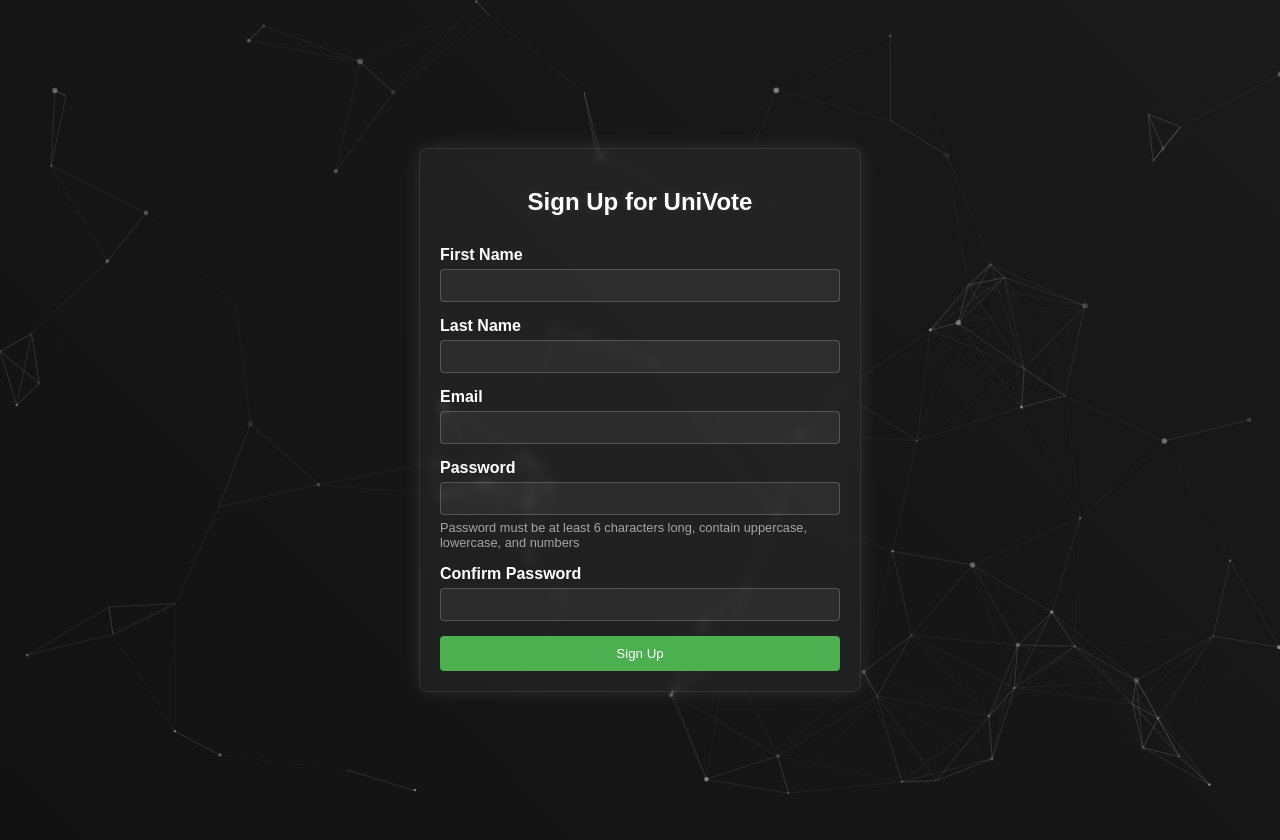
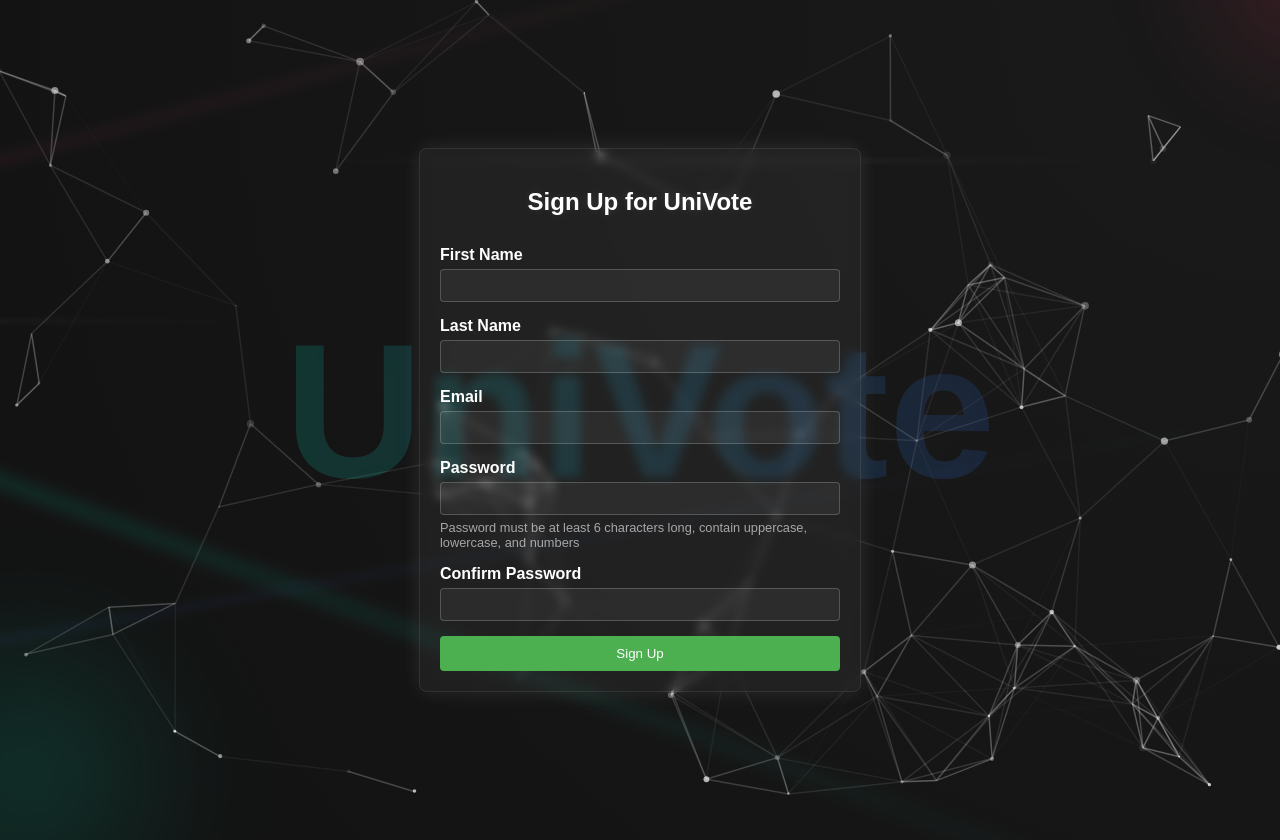
Before and after one commit to amitsikdar37/univote, a plain HTML site: page frontend/signup.html in a window 1280 px wide. Drawn offline with nearby package versions, Linux system fonts and the light colour scheme.

Commit message:
improved signupHtml frontend

```diff
--- a/backend/app.js
+++ b/backend/app.js
@@ -7,7 +7,7 @@
 const signInRouter = require('./router/signInRouter');
 const signUpRouter = require('./router/signUpRouter');
 const homepageRouter = require('./router/homepageRouter');
-const qavelRouter = require('./router/qavelRouter');
+const gweiRouter = require('./router/gweiRouter');
 
 
 const app = express();
@@ -22,7 +22,7 @@
 app.use(cookieParser());
 app.use(express.static(path.join(__dirname, '..', 'frontend')));
 
-app.use(qavelRouter);
+app.use(gweiRouter);
 app.use(signInRouter);
 app.use(signUpRouter);
 app.use(homepageRouter);
--- a/backend/controller/qavelController.js
+++ b/backend/controller/gweiController.js
@@ -2,7 +2,7 @@
 
 const ETHERSCAN_API_KEY = 'EYGCV35PFHEK6DT4SANUSHVRY9D8YBIMPH';
 
-exports.getQavel = async (req, res) => {
+exports.getGwei = async (req, res) => {
   try {
     const url = `https://api.etherscan.io/api?module=gastracker&action=gasoracle&apikey=${ETHERSCAN_API_KEY}`;
     const response = await fetch(url);
--- a/frontend/signup.html
+++ b/frontend/signup.html
@@ -16,7 +16,7 @@
         }
         body {
             font-family: Arial, sans-serif;
-            background: linear-gradient(45deg, #121212, #1a1a1a);
+            background: radial-gradient(circle at top right, #1a1a1a, #121212);
             margin: 0;
             padding: 20px;
             color: #fff;
@@ -24,6 +24,7 @@
             display: flex;
             align-items: center;
             justify-content: center;
+            overflow: hidden;
         }
         .container {
             max-width: 400px;
@@ -157,10 +158,179 @@
                 margin: 10px;
             }
         }
+        .floating-text {
+            position: fixed;
+            font-size: 15vw;
+            font-weight: bold;
+            width: 100%;
+            text-align: center;
+            z-index: 0;
+            opacity: 0.15;  /* Increased from 0.1 */
+            background: linear-gradient(to right,
+                #ff3366,
+                #00ffcc,
+                #3366ff,
+                #ff3366
+            );
+            -webkit-background-clip: text;
+            background-clip: text;
+            color: transparent;
+            background-size: 200% auto;
+            text-shadow:
+                0 0 50px rgba(255, 255, 255, 0.1),
+                0 0 100px rgba(255, 255, 255, 0.05);
+            animation: float 20s ease-in-out infinite, gradient 4s linear infinite;
+        }
+
+        @keyframes float {
+            0% {
+                transform: translateY(0px);
+            }
+            50% {
+                transform: translateY(-20px);
+            }
+            100% {
+                transform: translateY(0px);
+            }
+        }
+
+        @keyframes gradient {
+            to {
+                background-position: 200% center;
+            }
+        }
+        .neon-lights {
+            position: fixed;
+            top: 0;
+            left: 0;
+            width: 100%;
+            height: 100%;
+            pointer-events: none;
+            z-index: 0;
+        }
+
+        .neon-line {
+            position: absolute;
+            background: linear-gradient(90deg, transparent, var(--color), transparent);
+            filter: blur(5px);
+            opacity: 0.5;
+            animation: neonPulse 3s infinite;
+        }
+
+        .neon-line:nth-child(1) {
+            --color: #ff3366;
+            top: 20%;
+            left: -100%;
+            width: 200%;
+            height: 1px;
+            transform: rotate(-15deg);
+            animation-delay: 0s;
+        }
+
+        .neon-line:nth-child(2) {
+            --color: #00ffcc;
+            top: 60%;
+            left: -100%;
+            width: 200%;
+            height: 2px;
+            transform: rotate(20deg);
+            animation-delay: 1s;
+        }
+
+        .neon-line:nth-child(3) {
+            --color: #3366ff;
+            top: 80%;
+            left: -100%;
+            width: 200%;
+            height: 1px;
+            transform: rotate(-10deg);
+            animation-delay: 2s;
+        }
+
+        @keyframes neonPulse {
+            0%, 100% {
+                opacity: 0.5;
+                filter: blur(5px);
+            }
+            50% {
+                opacity: 0.8;
+                filter: blur(8px);
+            }
+        }
+        .light-effects {
+            position: fixed;
+            top: 0;
+            left: 0;
+            width: 100%;
+            height: 100%;
+            z-index: 0;
+            pointer-events: none;
+        }
+
+        .light-orb {
+            position: absolute;
+            border-radius: 50%;
+            filter: blur(50px);
+        }
+
+        .orb1 {
+            width: 300px;
+            height: 300px;
+            background: radial-gradient(circle, rgba(255, 51, 102, 0.2) 0%, transparent 70%);
+            top: -150px;
+            right: -150px;
+            animation: orbFloat 15s ease-in-out infinite;
+        }
+
+        .orb2 {
+            width: 400px;
+            height: 400px;
+            background: radial-gradient(circle, rgba(0, 255, 204, 0.15) 0%, transparent 70%);
+            bottom: -200px;
+            left: -200px;
+            animation: orbFloat 20s ease-in-out infinite reverse;
+        }
+
+        .beam {
+            position: absolute;
+            width: 100%;
+            height: 2px;
+            background: linear-gradient(90deg, transparent, rgba(255, 255, 255, 0.2), transparent);
+            filter: blur(3px);
+            transform-origin: left;
+        }
+
+        .beam1 { top: 20%; animation: beamMove 8s linear infinite; }
+        .beam2 { top: 40%; animation: beamMove 12s linear infinite 2s; }
+        .beam3 { top: 60%; animation: beamMove 10s linear infinite 4s; }
+
+        @keyframes orbFloat {
+            0%, 100% { transform: translate(0, 0); }
+            50% { transform: translate(50px, -50px); }
+        }
+
+        @keyframes beamMove {
+            0% { transform: scaleX(0) translateX(-100%); opacity: 0; }
+            50% { transform: scaleX(1) translateX(0); opacity: 1; }
+            100% { transform: scaleX(0) translateX(100%); opacity: 0; }
+        }
     </style>
 </head>
 <body>
     <div id="particles-js"></div>
+    <div class="neon-lights">
+        <div class="neon-line"></div>
+        <div class="neon-line"></div>
+        <div class="neon-line"></div>
+    </div>
+    <div class="light-effects">
+        <div class="light-orb orb1"></div>
+        <div class="light-orb orb2"></div>
+        <div class="beam beam1"></div>
+        <div class="beam beam2"></div>
+        <div class="beam beam3"></div>
+    </div>
+    <div class="floating-text">UniVote</div>
     <div class="container">
         <h2>Sign Up for UniVote</h2>
         <form action= "http://localhost:3000/api/SignUp" method= "post" id="signupForm">
@@ -217,25 +387,25 @@
                     type: 'circle'
                 },
                 opacity: {
-                    value: 0.5,
+                    value: 0.8,  // Increased from 0.5
                     random: true,
                     animation: {
                         enable: true,
                         speed: 1,
-                        minimumValue: 0.1,
+                        minimumValue: 0.2,  // Increased from 0.1
                         sync: false
                     }
                 },
                 size: {
-                    value: 3,
+                    value: 4,  // Increased from 3
                     random: true
                 },
                 line_linked: {
                     enable: true,
                     distance: 150,
                     color: '#ffffff',
-                    opacity: 0.2,
-                    width: 1
+                    opacity: 0.4,  // Increased from 0.2
+                    width: 1.5  // Increased from 1
                 },
                 move: {
                     enable: true,
@@ -264,7 +434,7 @@
                     grab: {
                         distance: 140,
                         line_linked: {
-                            opacity: 0.5
+                            opacity: 0.8  // Increased from 0.5
                         }
                     },
                     push: {
```
Also changed, not shown: backend/router/gweiRouter.js (added, +8 -0 lines), backend/router/qavelRouter.js (deleted, +0 -8 lines), frontend/about2.html (+1 -1 lines).
